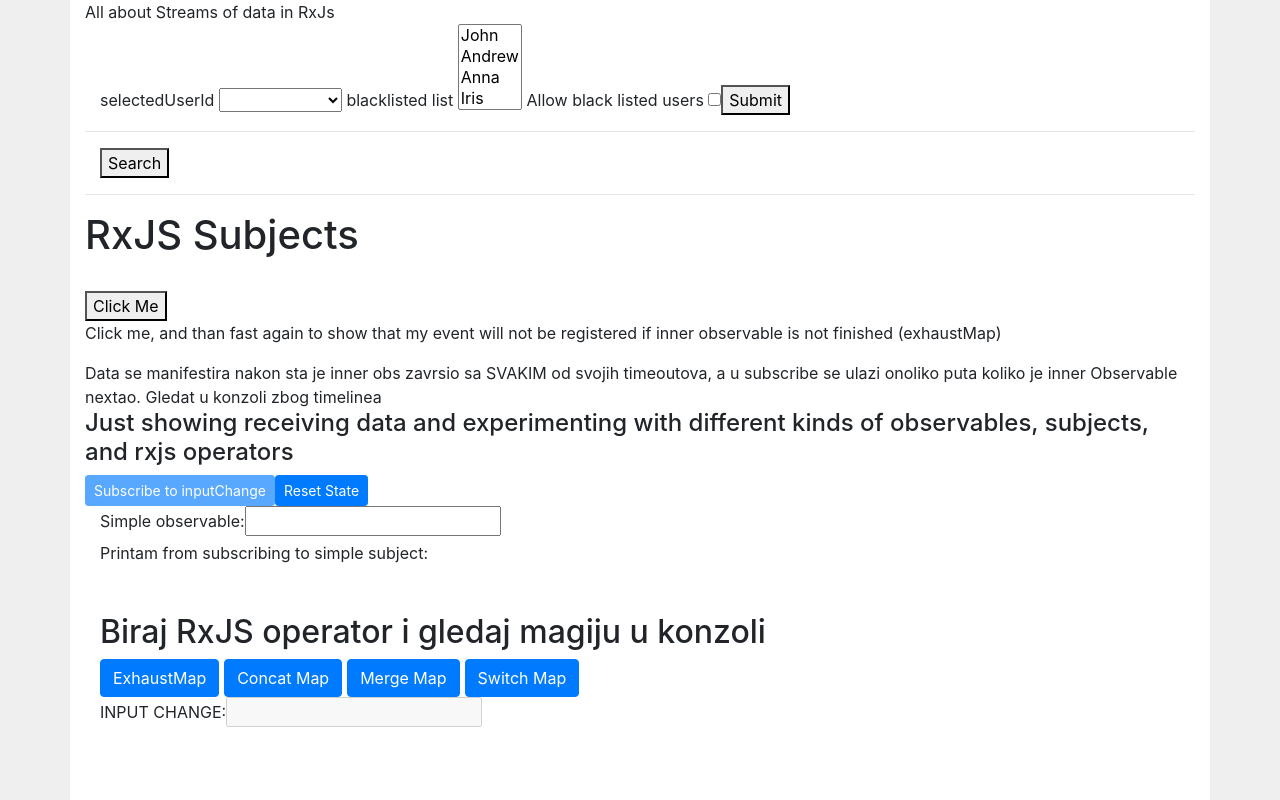
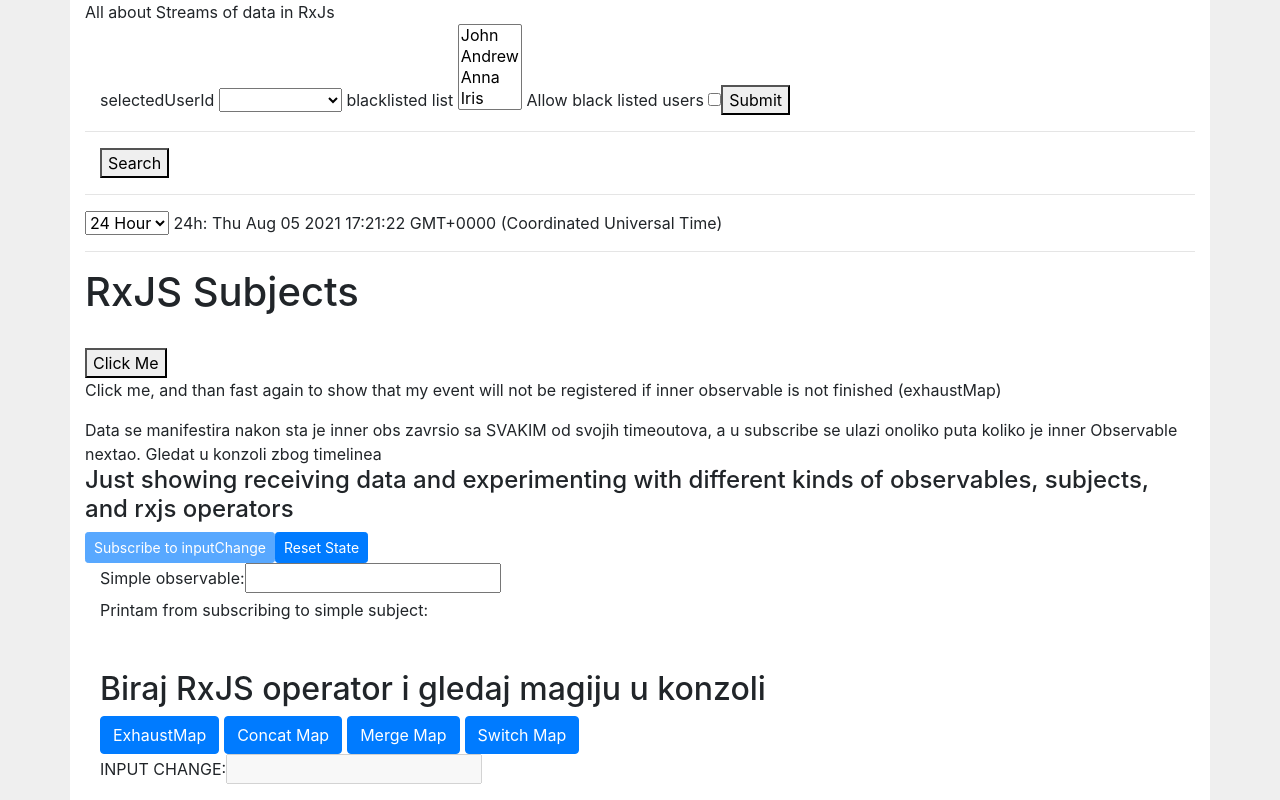
Before and after one commit to lukalukaluka7000/rxjs-experimenting, an Angular app: page / in a window 1280 px wide. Shown: the top 800 px of the page. Built offline with nearby package versions, Linux system fonts and the light colour scheme.

Commit message:
bad way #3

```diff
--- a/src/app/app.component.html
+++ b/src/app/app.component.html
@@ -1,5 +1,6 @@
 <app-select-filter></app-select-filter>
 <app-toggling-state></app-toggling-state>
+<app-imperative-time></app-imperative-time>
 <h1>
   RxJS Subjects
 </h1>
--- a/src/app/app.module.ts
+++ b/src/app/app.module.ts
@@ -5,11 +5,13 @@
 import { FormsModule, ReactiveFormsModule } from '@angular/forms';
 import { SelectFilterComponent } from './from-articles/select-filter/select-filter.component';
 import { TogglingStateComponent } from './from-articles/toggling-state/toggling-state.component';
+import { ImperativeTimeComponent } from './imperative-time/imperative-time.component';
 @NgModule({
   declarations: [
     AppComponent,
     SelectFilterComponent,
-    TogglingStateComponent
+    TogglingStateComponent,
+    ImperativeTimeComponent
   ],
   imports: [
     BrowserModule,
--- /dev/null
+++ b/src/app/imperative-time/imperative-time.component.html
@@ -0,0 +1,9 @@
+<div>
+<select [(ngModel)]="format">
+    <option value="24h">24 Hour</option>
+    <option value="ampm">AM PM</option>
+  </select>
+
+  {{ formattedTime }}
+</div>
+<hr />
--- /dev/null
+++ b/src/app/imperative-time/imperative-time.component.ts
@@ -0,0 +1,28 @@
+import { Component, OnInit } from '@angular/core';
+
+@Component({
+  selector: 'app-imperative-time',
+  templateUrl: './imperative-time.component.html',
+  styleUrls: ['./imperative-time.component.css']
+})
+export class ImperativeTimeComponent implements OnInit {
+
+  format: 'ampm' | '24h' = '24h';
+  formattedTime: string;
+  interval: any;
+
+  ngOnInit() {
+    this.interval = setInterval(() => {
+      this.formattedTime = this.formatTime(new Date(), this.format);
+    }, 900)
+  }
+
+  ngOnDestroy() {
+    clearInterval(this.interval);
+  }
+
+  private formatTime(date:Date,format:string){
+    if(format === 'ampm') return 'AM:PM: ' + date.toString();
+    else return '24h: ' + date.toString();
+  }
+}
```
Also changed, not shown: src/app/imperative-time/imperative-time.component.css (added).
